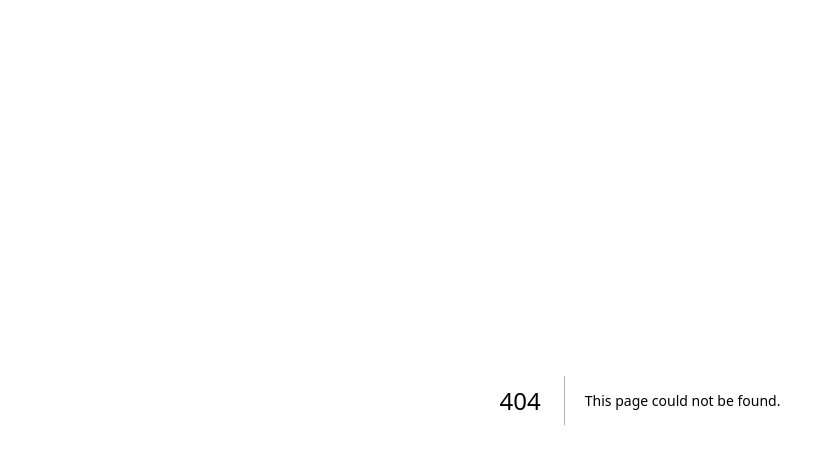
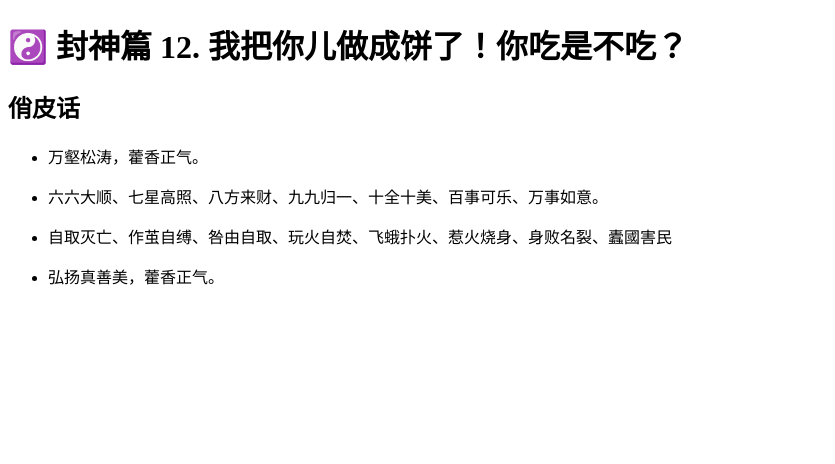
Before and after one commit to eddiehe99/bannatienet, a Next.js app: page /the-investiture-of-the-gods/yin-yang-12 in a window 1280 px wide. Before the commit this address had no page. Shown: the top 464 px of the page, without its empty margins (0-835 px from the left). Built offline with nearby package versions, Linux system fonts and the light colour scheme.

Commit message:
feat: add the investiture of gods No. 12

```diff
--- a/src/pages/the-investiture-of-the-gods/_meta.js
+++ b/src/pages/the-investiture-of-the-gods/_meta.js
@@ -1,6 +1,7 @@
 /* eslint-disable prettier/prettier */
 /* eslint-disable import/no-anonymous-default-export */
 export default {
+    'yin-yang-12': '☯️ 12',
     'yin-yang-10': '☯️ 10',
     'yin-yang-09': '☯️ 09',
     'yin-yang-08': '☯️ 08',
--- /dev/null
+++ b/src/pages/the-investiture-of-the-gods/yin-yang-12.mdx
@@ -0,0 +1,11 @@
+# ☯️ 封神篇 12. 我把你儿做成饼了！你吃是不吃？
+
+## 俏皮话
+
+- 万壑松涛，藿香正气。
+
+- 六六大顺、七星高照、八方来财、九九归一、十全十美、百事可乐、万事如意。
+
+- 自取灭亡、作茧自缚、咎由自取、玩火自焚、飞蛾扑火、惹火烧身、身败名裂、蠹國害民
+
+- 弘扬真善美，藿香正气。
```
